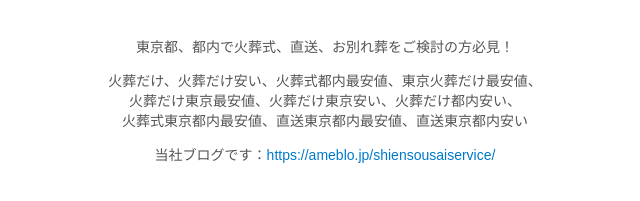
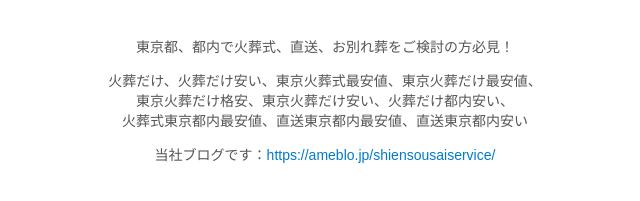
Before and after one commit to tokyokasouchokusou/funeral-service-site, a plain HTML site: page index.html in a window 1280 px wide. Shown: the part 803-1004 px from the top of the page, 315-955 px from the left. Drawn offline with Linux system fonts and the light colour scheme.

Commit message:
Update index.html

```diff
--- a/index.html
+++ b/index.html
@@ -128,8 +128,8 @@
  <footer>
   <p>東京都、都内で火葬式、直送、お別れ葬をご検討の方必見！</p>
   <p>
-    火葬だけ、火葬だけ安い、火葬式都内最安値、東京火葬だけ最安値、<br>
-    火葬だけ東京最安値、火葬だけ東京安い、火葬だけ都内安い、<br>
+    火葬だけ、火葬だけ安い、東京火葬式最安値、東京火葬だけ最安値、<br>
+    東京火葬だけ格安、東京火葬だけ安い、火葬だけ都内安い、<br>
     火葬式東京都内最安値、直送東京都内最安値、直送東京都内安い
   </p>
     <p>当社ブログです：<a href="https://ameblo.jp/shiensousaiservice/" target="_blank">https://ameblo.jp/shiensousaiservice/</a></p>
```
